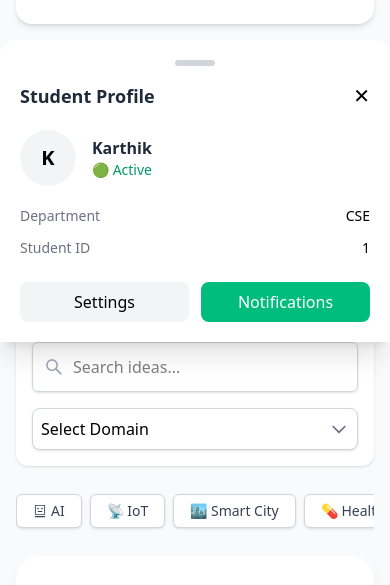
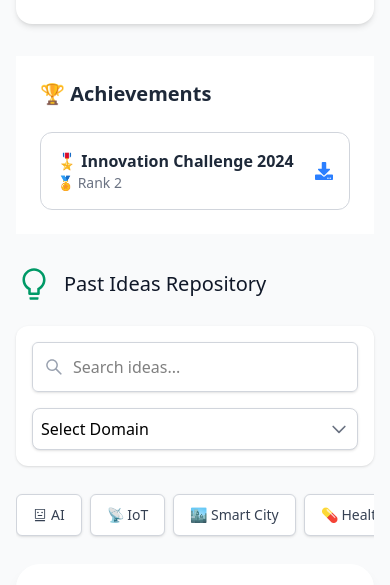
Before and after one commit to Karthikeyadevarakonda/CODE2IDEA_FRONTEND, a React (Vite) app: page /student/dashboard in a window 390 px wide. Shown: the part 772-1357 px from the top of the page. Built offline with nearby package versions, Linux system fonts and the light colour scheme.

Commit message:
added mobile responsive for student dashboard

```diff
--- a/src/pages/student/PastIdeaRepo/PastIdeaDetails.jsx
+++ b/src/pages/student/PastIdeaRepo/PastIdeaDetails.jsx
@@ -18,7 +18,7 @@ export default function PastIdeaDetails() {
   const [previewPdf, setPreviewPdf] = useState(null);
 
   useEffect(() => {
-    fetch("/data/student-dashboard.json")
+    fetch("/data/past-idea.json")
       .then((res) => res.json())
       .then((data) => {
         const found = data.pastIdeasRepository.find(
--- a/src/pages/student/PastIdeaRepo/PastIdeas.jsx
+++ b/src/pages/student/PastIdeaRepo/PastIdeas.jsx
@@ -85,7 +85,7 @@ export default function PastIdeas() {
         {categories.map((cat) => (
           <button
             key={cat}
-            className={`flex items-center gap-1 px-4 py-1.5 sm:px-6 sm:py-2 text-sm sm:text-base rounded-md sm:rounded-full border transition-all transform hover:scale-105 shadow-sm flex-shrink-0 ${
+            className={`flex items-center gap-1 px-4 py-2.5 sm:px-6 sm:py-2 text-sm sm:text-base rounded-md sm:rounded-full border transition-all transform hover:scale-105 shadow-sm flex-shrink-0 ${
               activeTag === cat
                 ? "bg-emerald-600 text-white border-emerald-600"
                 : "bg-white text-gray-700 border-gray-300 hover:bg-gray-100"
--- a/src/pages/student/StudentHeader.jsx
+++ b/src/pages/student/StudentHeader.jsx
@@ -1,4 +1,4 @@
-import { useState } from "react";
+import { useState, useEffect } from "react";
 
 export default function StudentHeader({ student }) {
   const [open, setOpen] = useState(false);
@@ -7,25 +7,32 @@ export default function StudentHeader({ student }) {
   const greeting =
     hour < 12 ? "Good Morning" : hour < 18 ? "Good Afternoon" : "Good Evening";
 
+  // Disable background scrolling when modal is open (only mobile)
+  useEffect(() => {
+    document.body.style.overflow = open ? "hidden" : "";
+    return () => {
+      document.body.style.overflow = "";
+    };
+  }, [open]);
+
   return (
     <>
       {/* ================= MOBILE TOP BAR ================= */}
-      <div className="md:hidden flex items-center justify-between px-4 py-3 bg-white shadow-sm sticky top-0 z-30">
+      <div className="md:hidden rounded flex items-center justify-between px-4 py-3 bg-white shadow-sm sticky top-0 z-30">
         <button
           onClick={() => setOpen(true)}
           className="text-2xl font-semibold"
         >
           ☰
         </button>
-
         <h1 className="text-sm font-semibold text-gray-700">
           Student Dashboard
         </h1>
-
         <div className="w-6" />
       </div>
 
       {/* ================= DESKTOP HEADER ================= */}
+
       <div className="hidden md:block relative bg-white rounded-xl shadow-lg overflow-hidden p-8">
         {/* Background accents */}
         <div className="absolute -top-20 -left-20 w-72 h-72 bg-emerald-200 rounded-full opacity-30 mix-blend-multiply"></div>
@@ -78,37 +85,35 @@ export default function StudentHeader({ student }) {
         </div>
       </div>
 
-      {/* ================= MOBILE MODAL BACKDROP ================= */}
+      {/* ================= MOBILE FULL-SCREEN MODAL ================= */}
       {open && (
+        <div className="md:hidden fixed inset-0 z-50 flex flex-col">
+          {/* Backdrop */}
           <div
-          className="fixed inset-0 bg-black/40 z-40"
+            className="absolute inset-0  transition-opacity duration-300"
             onClick={() => setOpen(false)}
           />
-      )}
 
-      {/* ================= MOBILE BOTTOM SHEET ================= */}
-      <div
-        className={`fixed bottom-0 left-0 right-0 z-50 transform transition-transform duration-300
-        ${open ? "translate-y-0" : "translate-y-full"}`}
-      >
-        <div className="bg-white rounded-t-2xl p-5 shadow-xl">
+          {/* Modal content sliding from top */}
+          <div className="relative bg-white w-full h-[300px] rounded-b-4xl  shadow-xl overflow-y-auto pt-5 pb-[env(safe-area-inset-bottom)] animate-slide-down">
             {/* Handle */}
-          <div className="w-10 h-1.5 bg-gray-300 rounded-full mx-auto mb-4" />
+            <div className="w-10 h-1.5 bg-gray-300 rounded-full mx-auto mb-3" />
 
             {/* Header */}
-          <div className="flex items-center justify-between">
-            <h2 className="text-lg font-bold text-gray-800">Student Profile</h2>
+            <div className="flex items-center justify-between mb-4 px-5">
+              <h2 className="text-lg font-bold text-gray-800">
+                Student Profile
+              </h2>
               <button onClick={() => setOpen(false)} className="text-xl">
                 ✕
               </button>
             </div>
 
             {/* Profile */}
-          <div className="mt-5 flex items-center gap-4">
+            <div className="flex items-center gap-4 mb-4 px-5">
               <div className="h-14 w-14 rounded-full bg-gray-100 flex items-center justify-center text-xl font-bold">
                 {student.name.charAt(0)}
               </div>
-
               <div>
                 <p className="font-semibold text-gray-800">{student.name}</p>
                 <p className="text-sm text-emerald-600">🟢 Active</p>
@@ -116,7 +121,7 @@ export default function StudentHeader({ student }) {
             </div>
 
             {/* Info */}
-          <div className="mt-5 space-y-3 text-sm">
+            <div className="space-y-3 text-sm px-5">
               <div className="flex justify-between">
                 <span className="text-gray-500">Department</span>
                 <span className="font-medium">{student.department}</span>
@@ -128,7 +133,7 @@ export default function StudentHeader({ student }) {
             </div>
 
             {/* Actions */}
-          <div className="mt-6 flex gap-3">
+            <div className="mt-6 flex gap-3 px-5">
               <button className="flex-1 py-2 rounded-lg bg-gray-100 font-medium">
                 Settings
               </button>
@@ -138,6 +143,20 @@ export default function StudentHeader({ student }) {
             </div>
           </div>
         </div>
+      )}
+
+      {/* Tailwind animation (mobile only) */}
+      <style>
+        {`
+          @keyframes slide-down {
+            0% { transform: translateY(-100%); opacity: 0; }
+            100% { transform: translateY(0); opacity: 1; }
+          }
+          .animate-slide-down {
+            animation: slide-down 0.3s ease-out forwards;
+          }
+        `}
+      </style>
     </>
   );
 }
```
Lines whose indentation alone changed are shown as unchanged.
